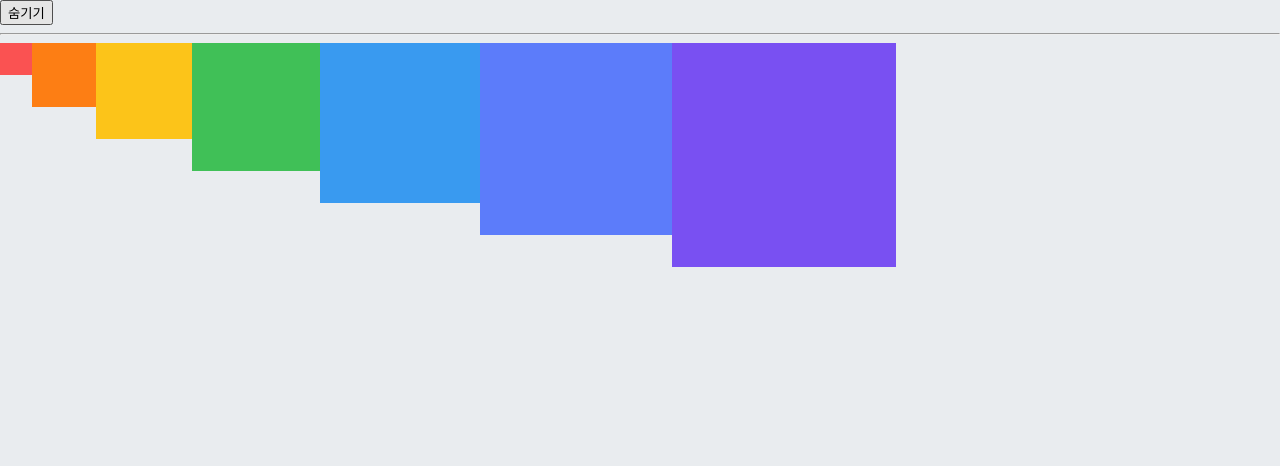
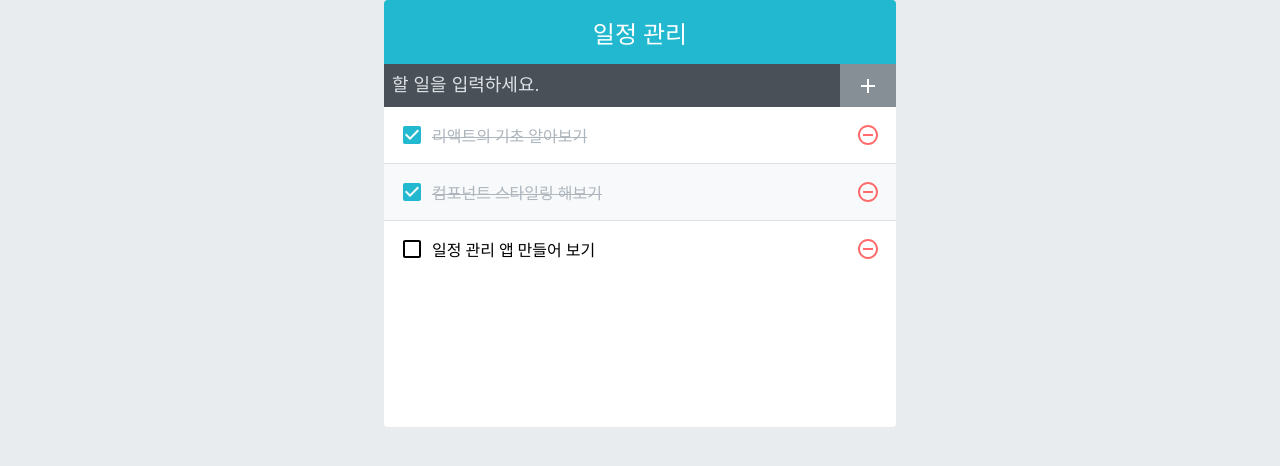
Before and after one commit to ReactBakSal/YoungHoon, a React (Create React App) app: page / in a window 1280 px wide. Shown: the top 466 px of the page. Built offline with nearby package versions, Linux system fonts and the light colour scheme.

Commit message:
TodoList 어려워요

```diff
--- a/package.json
+++ b/package.json
@@ -4,9 +4,12 @@
   "private": true,
   "dependencies": {
     "classnames": "^2.2.6",
+    "include-media": "^1.4.9",
     "node-sass": "^4.13.0",
+    "open-color": "^1.7.0",
     "react": "^16.11.0",
     "react-dom": "^16.11.0",
+    "react-icons": "^3.9.0",
     "react-scripts": "3.2.0"
   },
   "scripts": {
--- a/src/App.js
+++ b/src/App.js
@@ -1,23 +1,49 @@
-import React, {useState} from 'react';
-//import Counter from './components/Counter';
-import SassComponent from './components/SassComponent';
+import React,{useState, useRef, useCallback} from 'react';
+import TodoTemplate from './components/TodoTemplate';
+import TodoInsert from './components/TodoInsert';
+import TodoList from './components/TodoList';
 
 const App = () =>{
-  const [visible, setVisible] = useState(true);
-  return(
-    <div>
-      <button
-        onClick={()=> {
-          setVisible(!visible);
-        }}
-      >
-        {visible ? '숨기기' : '보이기'}
-      </button>
-      <hr />
-      {visible && <SassComponent />}
-    </div>
+  const [todos, setTodos] = useState([
+    {
+      id:1,
+      text:'리액트의 기초 알아보기',
+      checked:true,
+    },
+    {
+      id:2,
+      text:'컴포넌트 스타일링 해보기',
+      checked: true,
+    },
+    {
+      id:3,
+      text:'일정 관리 앱 만들어 보기',
+      checked:false,
+    },
+  ]);
 
-  );
-};
+  //고윳값으로 사용될 id
+  //ref를 사용하여 변수 담기
+
+  const nextId = useRef(4);
+
+  const onInsert = useCallback(
+    text=>{
+      const todo={
+        id:nextId.current,
+        text,
+        checked:false,
+      };
+      setTodos(todos.concat(todo));
+      nextId.current +=1;
+    },
+    [todos],
+  )
+
+  return <TodoTemplate>
+    <TodoInsert onInsert ={onInsert} />
+    <TodoList todos={todos} />
+  </TodoTemplate>
+}
 
 export default App;
--- a/src/components/TodoInsert.js
+++ b/src/components/TodoInsert.js
@@ -1,5 +1,5 @@
-import React , {useState, useCallback} from './react';
-import {MdAdd} from './react-icons/md';
+import React, {useState, useCallback } from 'react';
+import {MdAdd} from 'react-icons/md';
 import './TodoInsert.scss';
 
 const TodoInsert = ({onInsert}) =>{
@@ -7,30 +7,30 @@ const TodoInsert = ({onInsert}) =>{
 
     const onChange = useCallback(e=>{
         setValue(e.target.value);
-    }, []);
+    },[]);
 
-    const onSubmit =useCallback(
-        e=>{
+    const onSubmit = useCallback(
+        e =>{
             onInsert(value);
             setValue('');
-            //submit은 브라우저에서 새로고침을 발생시킴
-            // 이를 방지하기 위해 이 함수를 호출
+
+            //submit 이벤트는 브라우저에서 새로고침을 발생시킴 이를 방지하기위해 이 함수를 호출
             e.preventDefault();
         },
         [onInsert, value],
     );
 
-    return (
-        <form className="TodoInsert" onSubmit = {onSubmit}>
-            <input placeholder="할 일을 입력하세요"
-            value = {value}
-            onChange = {onChange}
-            />
+    return(
+        <form className="TodoInsert" onSubmit={onSubmit}>
+            <input placeholder="할 일을 입력하세요."
+            value={value}
+            onChange={onChange} />
             <button type="submit">
                 <MdAdd />
             </button>
         </form>
+
     );
-}
+};
 
 export default TodoInsert;
--- a/src/components/TodoInsert.scss
+++ b/src/components/TodoInsert.scss
@@ -3,31 +3,33 @@
     background: #495057;
     input{
         background: none;
-        outline:none;
+        outline :none;
         border:none;
         padding:0.5rem;
         font-size: 1.125rem;
-        line-height:1.5;
-        color:white;
-        &::placehorder{
-            color:#dee2e6;
+        line-height: 1.5;
+        color: white;
+        &::placeholder{
+            color: #dee2e6;
         }
         //버튼을 제외한 영역을 모두 차지하기
         flex:1;
     }
+
     button{
         background: none;
         outline:none;
         border:none;
-        background:#868e96;
+        background: #868e96;
         color:white;
         padding-left: 1rem;
         padding-right: 1rem;
         font-size:1.5rem;
-        align-items: center;
+        display: flex;
+        align-items:center;
         cursor: pointer;
         transition: 0.1s background ease-in;
-        &:hover{
+        &:hover {
             background: #adb5bd;
         }
     }
--- a/src/components/TodoList.js
+++ b/src/components/TodoList.js
@@ -1,15 +1,15 @@
-import React from './react';
+import React from 'react';
 import TodoListItem from './TodoListItem';
 import './TodoList.scss';
 
-const TodoList = ({todos, onRemove}) =>{
+const TodoList = ({ todos }) =>{
     return(
-        <div className = "TodoList">
+        <div className="TodoList">
             {todos.map(todo =>(
-                <TodoListItem todo={todo} key = {todo.id} onRemove = {onRemove} />
+                <TodoListItem todo={todo} key={todo.id} />
             ))}
         </div>
     );
-}
+};
 
 export default TodoList;
--- a/src/components/TodoListItem.js
+++ b/src/components/TodoListItem.js
@@ -1,25 +1,24 @@
-import React from './react';
-import{
+import React from 'react';
+import {
     MdCheckBoxOutlineBlank,
     MdCheckBox,
-    MdRemoveCircleOutline,
-} from './react-icons/md';
-import cn from './classnames';
+    MdRemoveCircleOutline
+} from 'react-icons/md';
+import cn from 'classnames';
 import './TodoListItem.scss';
 
-const TodoListItem = ({todo, onRemove}) =>{
-    const {id, text, checked} = todo;
+const TodoListItem = ({todo}) =>{
+    const {text, checked} = todo;
     return(
-        <div className="TodoListItem">
-            <div className ={cn('checkbox', {checked})}>
+        <div className = "TodoListItem">
+            <div className={cn('checkBox', {checked})}>
                 {checked ? <MdCheckBox /> : <MdCheckBoxOutlineBlank />}
-                <div className="text"> {text} </div>
+                <div className = "text">{text}</div>
             </div>
-            <div className = "remove" onClick ={() => onRemove(id)}>
+            <div className="remove">
                 <MdRemoveCircleOutline />
             </div>
         </div>
-    )
-}
-
+    );
+};
 export default TodoListItem;
--- a/src/components/TodoListItem.scss
+++ b/src/components/TodoListItem.scss
@@ -1,43 +1,46 @@
 .TodoListItem{
-    padding:1rem;
-    display:flex;
+    padding :1rem;
+    display: flex;
     align-items: center;
-    &:nth-child(even){
-        background: #f8f9fa;
+    &:nth-child(even) {
+        background:#f8f9fa;
     }
-    .checkbox{
-        cursor: pointer;
-        flex:1; // 차지할 수 있는 영역 모두 차지
-        display: flex;
-        align-items: center;
+    .checkBox{
+        cursor:pointer;
+        flex:1;// 차지할 수 있는 영역 모두 차지하기
+        display:flex;
+        align-items:center;
         svg{
+            //아이콘
             font-size: 1.5rem;
         }
         .text{
-            margin-left :0.5rem;
+            margin-left: 0.5rem;
             flex:1;
         }
+        //체크되었을때
         &.checked{
             svg{
                 color:#22b8cf;
             }
             .text{
                 color:#adb5bd;
-                text-decoration: line-through;
+                text-decoration: line-through
             }
         }
     }
+
     .remove{
-        display:flex;
+        display: flex;
         align-items: center;
-        font-size:1.5rem;
-        color:#ff6b6b;
-        cursor: pointer;
+        font-size: 1.5rem;
+        color: #ff6b6b;
         &:hover{
             color:#ff8787;
         }
     }
+    //엘리먼트 사이에 테두리를 넣어줌
     &+&{
-        border-top:1px solid #dee2e6;
+        border-top :1px solid #dee2e6;
     }
 }
--- a/src/components/TodoTemplate.scss
+++ b/src/components/TodoTemplate.scss
@@ -1,23 +1,23 @@
 .TodoTemplate{
-    width:512px;
-    margin-left: auto;
-    margin-right:auto;
-    margin-top: 6rem;
+    width: 512px;
+    //width가 주어진 상태에서 좌 우 중앙정렬
+    margin-left:auto;
+    margin-right: auto;
+    margin-top: auto;
     border-radius:4px;
     overflow:hidden;
 
     .app-title{
-        background:#22b8cf;
+        background: #22b8cf;
         color:white;
         height:4rem;
-        font-size:1.5rem;
-        display:flex;
+        font-size: 1.5rem;
+        display: flex;
         align-items:center;
-        justify-content:center;
+        justify-content: center;
     }
 
     .content{
-        background :white;
+        background: white;
     }
-
 }
--- a/src/scss/SassComponent.scss
+++ b/src/scss/SassComponent.scss
@@ -1,23 +1,13 @@
-//변수 사용하기
-$red:#fa5252;
-$orange:#fd7e14;
-$yellow:#fcc419;
-$green:#40c057;
-$blue:#399af0;
-$indigo:#5c7cfa;
-$violet:#7950f2;
+@import '../styles/utils.scss';
 
-//믹스인 만들기( 재사용되는 스타일 블럭을 함수처럼 사용할 수 있음)
-@mixin square($size){
-    $calculated: 32px * $size;
-    width: $calculated;
-    height: $calculated;
-}
 
 .SassComponent {
     display: flex;
     .box{ //일반 css에서는 .SassComponent .box와 마찬가지
-        background:red;
+        background: $oc-gray-2;
+        @include media('<768px'){
+            background: $oc-gray-9;
+        }
         cursor:pointer;
         transition: all 0.3s ease-in;
         &.red{
--- a/src/styles/utils.scss
+++ b/src/styles/utils.scss
@@ -1,3 +1,6 @@
+@import '~open-color/open-color';
+@import '~include-media/dist/include-media';
+
 //변수 사용하기
 $red:#fa5252;
 $orange:#fd7e14;
```
Also changed, not shown: src/components/TodoList.scss (+3 -4 lines), src/components/TodoTemplate.js (+8 -9 lines), 1 other file (tests, documents, lock files or other folders).
